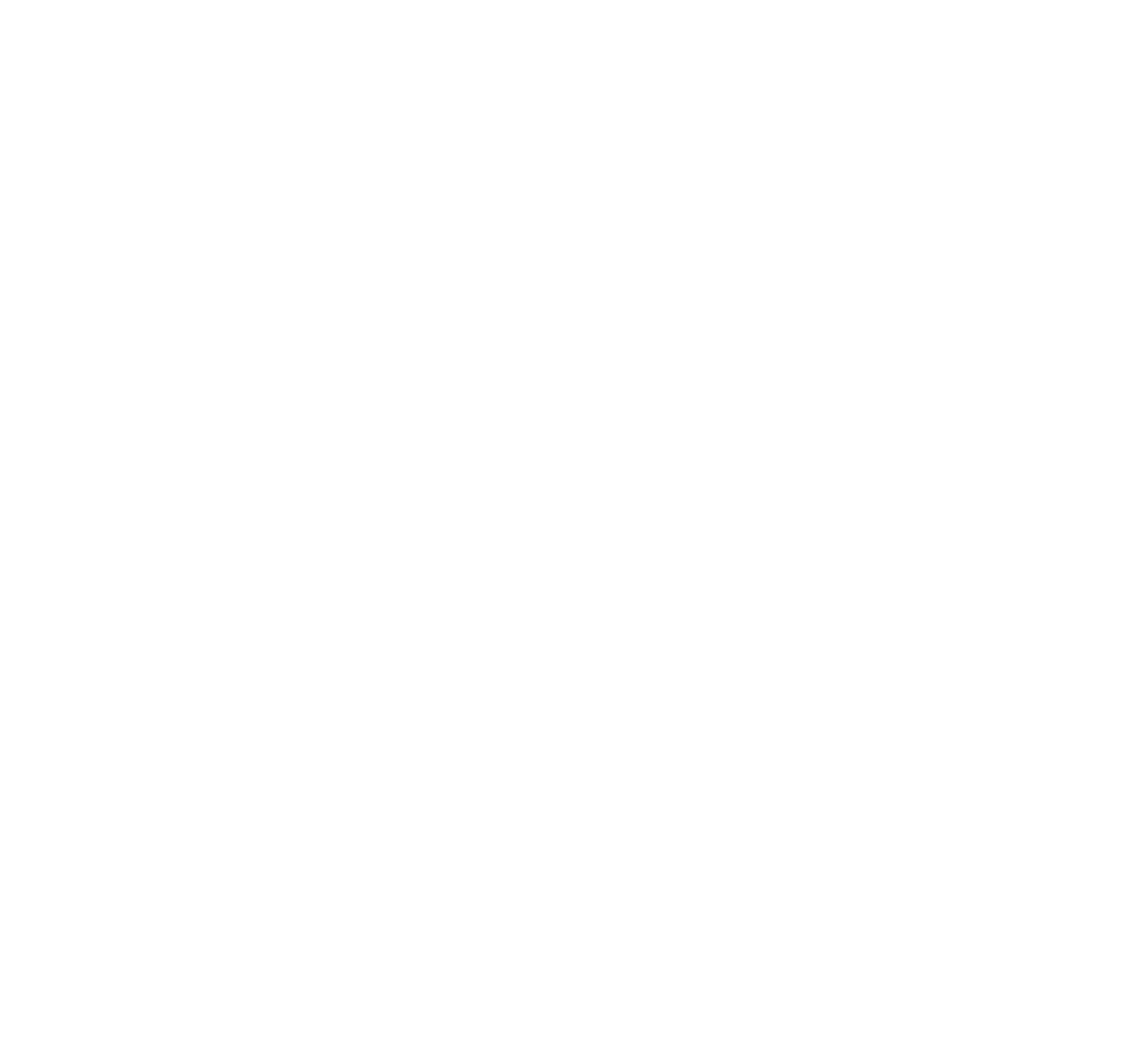
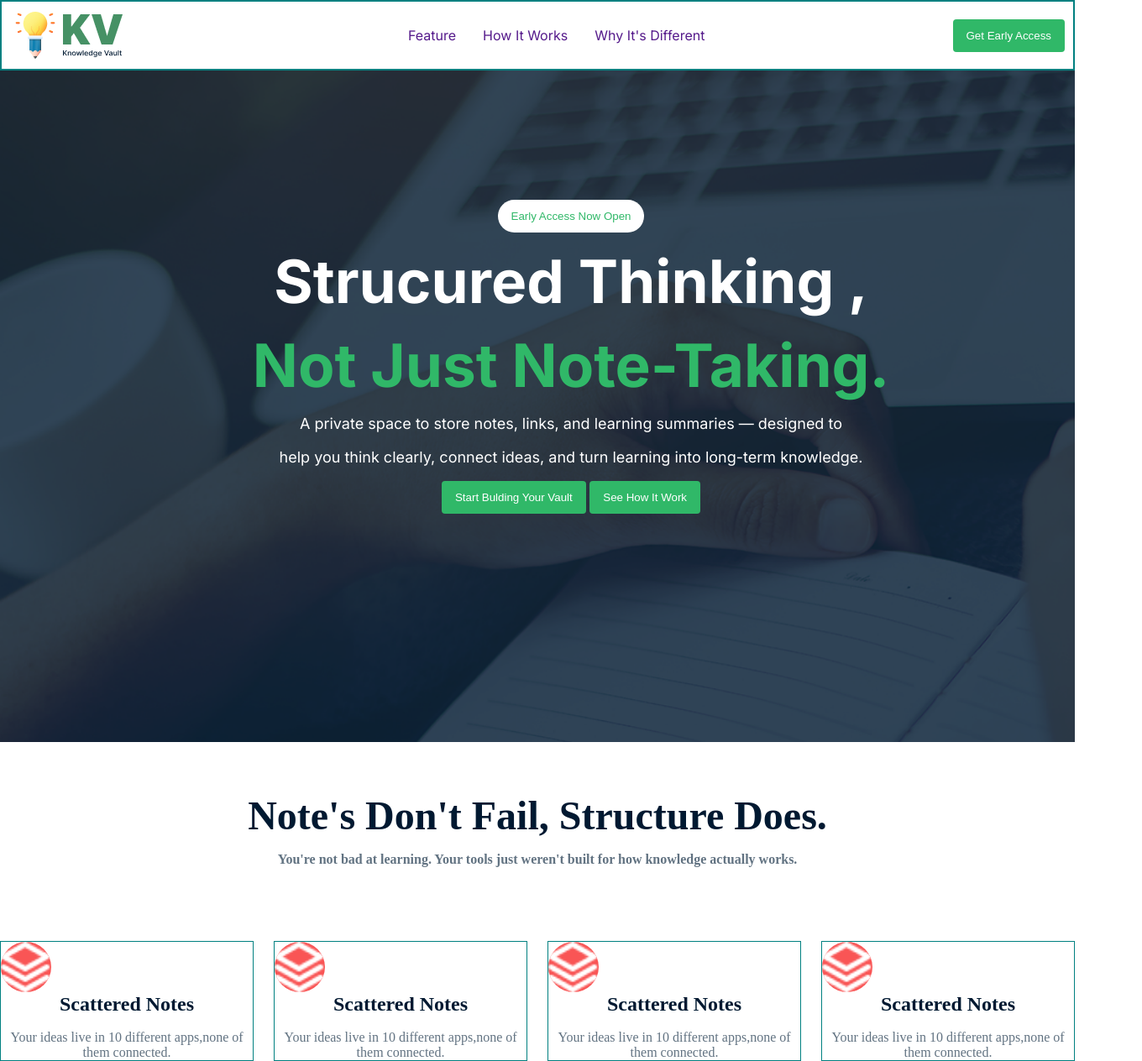
Before and after one commit to ibneytousif/B13-A1-IbneyTousif, a plain HTML site: page index.html in a window 1280 px wide. Shown: the whole page at 84% size, 1360 px wide, since content can reach past the window. Before the commit the page ends 800 px from the top, so only its background shows below. Drawn offline with Linux system fonts and the light colour scheme.

Commit message:
Added Navbar,Banner,Some card style afterwards

```diff
--- a/index.html
+++ b/index.html
@@ -5,6 +5,94 @@
     <meta name="viewport" content="width=device-width, initial-scale=1.0" />
     <title>Document</title>
     <link rel="stylesheet" href="style.css" />
+    <link rel="preconnect" href="https://fonts.googleapis.com" />
+    <link rel="preconnect" href="https://fonts.gstatic.com" crossorigin />
+    <link
+      href="https://fonts.googleapis.com/css2?family=Inter:ital,opsz,wght@0,14..32,100..900;1,14..32,100..900&family=Open+Sans:ital,wght@0,300..800;1,300..800&display=swap"
+      rel="stylesheet"
+    />
   </head>
-  <body></body>
+  <body>
+    <header class="inter">
+      <nav>
+        <img src="./B13-A01-Knowledge-Vault/assets/logo-navbar.png" alt="" />
+
+        <ul class="link-parent">
+          <li><a href="">Feature</a></li>
+          <li><a href="">How It Works</a></li>
+          <li><a href="">Why It's Different</a></li>
+        </ul>
+
+        <button>Get Early Access</button>
+      </nav>
+    </header>
+    <main>
+      <section id="banner">
+        <div class="banner-container inter">
+          <div class="banner-live-button">
+            <button class="btn2">Early Access Now Open</button>
+          </div>
+          <div class="banner-heading">
+            <h1 class="white">Strucured Thinking ,</h1>
+            <h1 class="green">Not Just Note-Taking.</h1>
+          </div>
+          <div class="banner-info">
+            <p>
+              A private space to store notes, links, and learning summaries —
+              designed to
+            </p>
+            <p>
+              help you think clearly, connect ideas, and turn learning into
+              long-term knowledge.
+            </p>
+          </div>
+          <div class="banner-button">
+            <button>Start Bulding Your Vault</button>
+            <button>See How It Work</button>
+          </div>
+        </div>
+      </section>
+      <section id="information inter">
+        <div class="information-container">
+          <div class="section-header">
+            <h1>Note's Don't Fail, Structure Does.</h1>
+            <h4>
+              You're not bad at learning. Your tools just weren't built for how
+              knowledge actually works.
+            </h4>
+          </div>
+          <div class="information-card-container">
+            <div class="information-card">
+              <img src="./B13-A01-Knowledge-Vault/assets/Vector.png" alt="" />
+              <h3>Scattered Notes</h3>
+              <p>
+                Your ideas live in 10 different apps,none of them connected.
+              </p>
+            </div>
+            <div class="information-card">
+              <img src="./B13-A01-Knowledge-Vault/assets/Vector.png" alt="" />
+              <h3>Scattered Notes</h3>
+              <p>
+                Your ideas live in 10 different apps,none of them connected.
+              </p>
+            </div>
+            <div class="information-card">
+              <img src="./B13-A01-Knowledge-Vault/assets/Vector.png" alt="" />
+              <h3>Scattered Notes</h3>
+              <p>
+                Your ideas live in 10 different apps,none of them connected.
+              </p>
+            </div>
+            <div class="information-card">
+              <img src="./B13-A01-Knowledge-Vault/assets/Vector.png" alt="" />
+              <h3>Scattered Notes</h3>
+              <p>
+                Your ideas live in 10 different apps,none of them connected.
+              </p>
+            </div>
+          </div>
+        </div>
+      </section>
+    </main>
+  </body>
 </html>
--- a/style.css
+++ b/style.css
@@ -0,0 +1,169 @@
+* {
+    margin:  0;
+    border : 0;
+}
+
+
+.inter  {
+  font-family: "Inter", sans-serif;
+  font-optical-sizing: auto;
+
+}
+
+header {
+    background-color: #FFFF;
+}
+nav {
+    max-width: 1600px;
+    justify-content : space-between;
+
+    display: flex;
+
+    margin: 0px auto;
+    padding : 10px ;
+    border: 2px solid teal;
+    align-items: center;
+}
+.link-parent {
+    display: flex;
+    gap : 32px ;
+    list-style: none;
+}
+.link-parent  a {
+    text-decoration: none;
+
+}
+.link-parent li {
+    font-size: 16px;
+    font-weight: medium;
+
+
+}
+nav button {
+    color: #FFFF;
+    background-color: #30B868 ;
+    padding: 12px 16px;
+    border-radius: 4px;
+}
+#banner  {
+    background-image: url("./B13-A01-Knowledge-Vault/assets/hero-bg.png");
+    background-repeat: no-repeat;
+    background-size : cover;
+    height :800px;
+
+
+}
+.banner-container h1  {
+    font-size: 60px;
+
+
+}
+.banner-container {
+
+    width: 1360px;
+    height: 379px;
+    margin: 0 auto;
+
+    text-align: center;
+    padding-top: 154px;
+
+
+
+}
+#banner button {
+    color: #FFFF;
+    background-color: #30B868 ;
+    padding: 12px 16px;
+    border-radius: 4px;
+}
+#banner .btn2 {
+    color: #30B868;
+    background-color: #FFFF ;
+    padding: 12px 16px;
+
+    border-radius: 20px;
+}
+.banner-live-button {
+    padding-bottom: 16px;
+}
+.banner-heading h1 {
+    font-size: 71px;
+    line-height: 84px;
+    padding-bottom: 16px;
+
+}
+.banner-info p {
+    color: white;
+
+    font-size: 18px;
+    text-align: center;
+    line-height: 24px;
+    margin-bottom: 16px;
+
+}
+
+.green {
+    color: #30B868;
+}
+.white {
+    color: white;
+}
+.information-container {
+    max-width: 1360px;
+    margin: 0 auto;
+}
+.information-card {
+    margin-top: 44px;
+    max-width: 322px;
+    border: 1px solid teal;
+}
+.section-header {
+    padding-top: 60px;
+    text-align: center;
+    margin-bottom: 44px;
+}
+.section-header h1 {
+    font-size: 48px ;
+    color: #001931;
+    margin-bottom: 16px;
+    /* line-height: 58px; */
+
+}
+.section-header h4 {
+    font-size: 16px;
+    color: #627382;
+}
+.information-card {
+    max-width: 322px;
+
+
+
+}
+
+.information-card h3 {
+    font-size: 24px;
+    line-height: 29px;
+    color: #001931;
+    margin-bottom: 16px;
+    text-align: center;
+}
+.information-card p {
+    color: #627382;
+    text-align: center;
+}
+.information-card img {
+    width: 60px;
+    height: 60px;
+    background-color: #F95555;
+    border-radius: 50%;
+    display: flex;
+    align-items: center;
+    justify-content: center;
+    font-size: 40px;
+    color: white;
+}
+.information-card-container {
+
+    display: flex;
+    gap: 24px ;
+}
```
